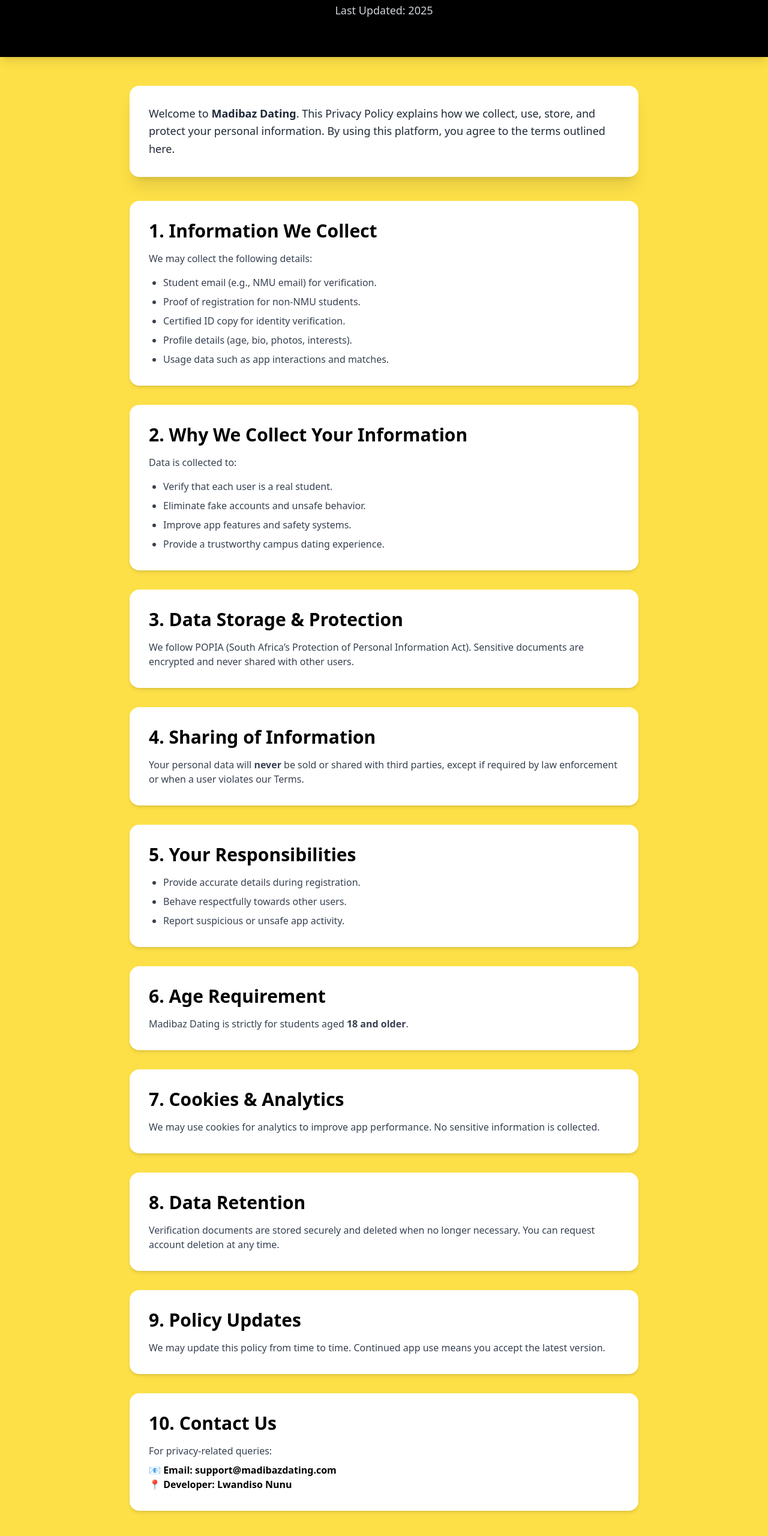
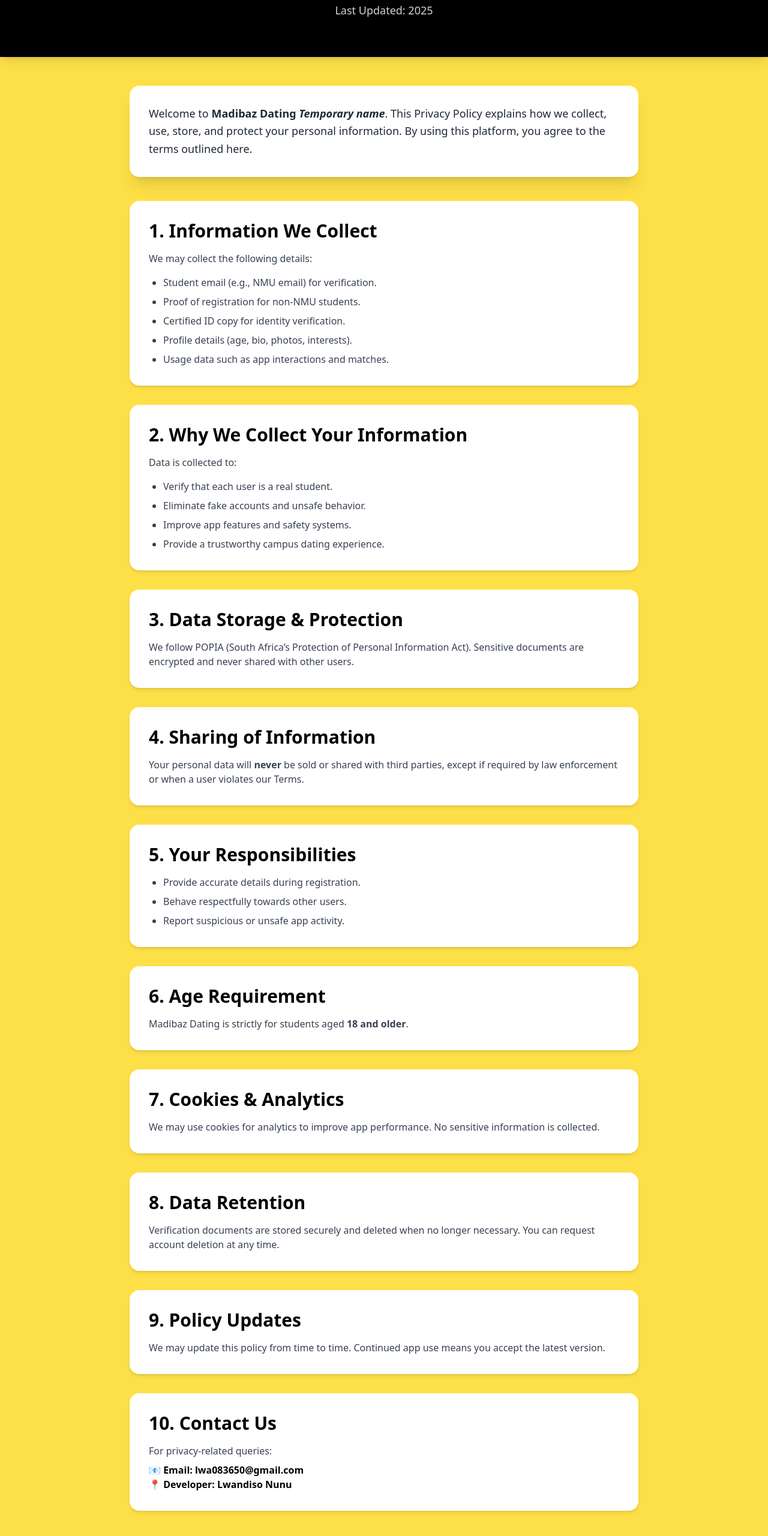
Before and after one commit to Lwandiso-LLL/Madibazi-Dating-App, a plain HTML site: page privacy-policy.html in a window 1280 px wide. Shown: the part 201-2762 px from the top of the page at 60% size. Drawn offline with nearby package versions, Linux system fonts and the light colour scheme.

Commit message:
Add files via upload

```diff
--- a/privacy-policy.html
+++ b/privacy-policy.html
@@ -48,6 +48,7 @@
                 <a href="about.html" class="hover:text-white transition">About</a>
                 <a href="features.html" class="hover:text-white transition">Features</a>
                 <a href="contact.html" class="hover:text-white transition">Contact Us</a>
+
             </div>
         </div>
     </nav>
@@ -61,7 +62,7 @@
 
         <div class="bg-white shadow-xl rounded-2xl p-8 fade-in section">
             <p class="text-gray-800 leading-relaxed text-lg">
-                Welcome to <strong>Madibaz Dating</strong>. This Privacy Policy explains how we collect, use,
+                Welcome to <strong>Madibaz Dating <i>Temporary name</i></strong>. This Privacy Policy explains how we collect, use,
                 store, and protect your personal information. By using this platform, you agree to the terms
                 outlined here.
             </p>
@@ -147,7 +148,7 @@
             <section class="bg-white shadow-md rounded-2xl p-8 fade-in section">
                 <h2 class="text-3xl font-bold mb-4">10. Contact Us</h2>
                 <p class="text-gray-700 mb-2">For privacy-related queries:</p>
-                <p class="font-semibold">📧 Email: support@madibazdating.com</p>
+                <p class="font-semibold">📧 Email: lwa083650@gmail.com</p>
                 <p class="font-semibold">📍 Developer: Lwandiso Nunu</p>
             </section>
 
```
